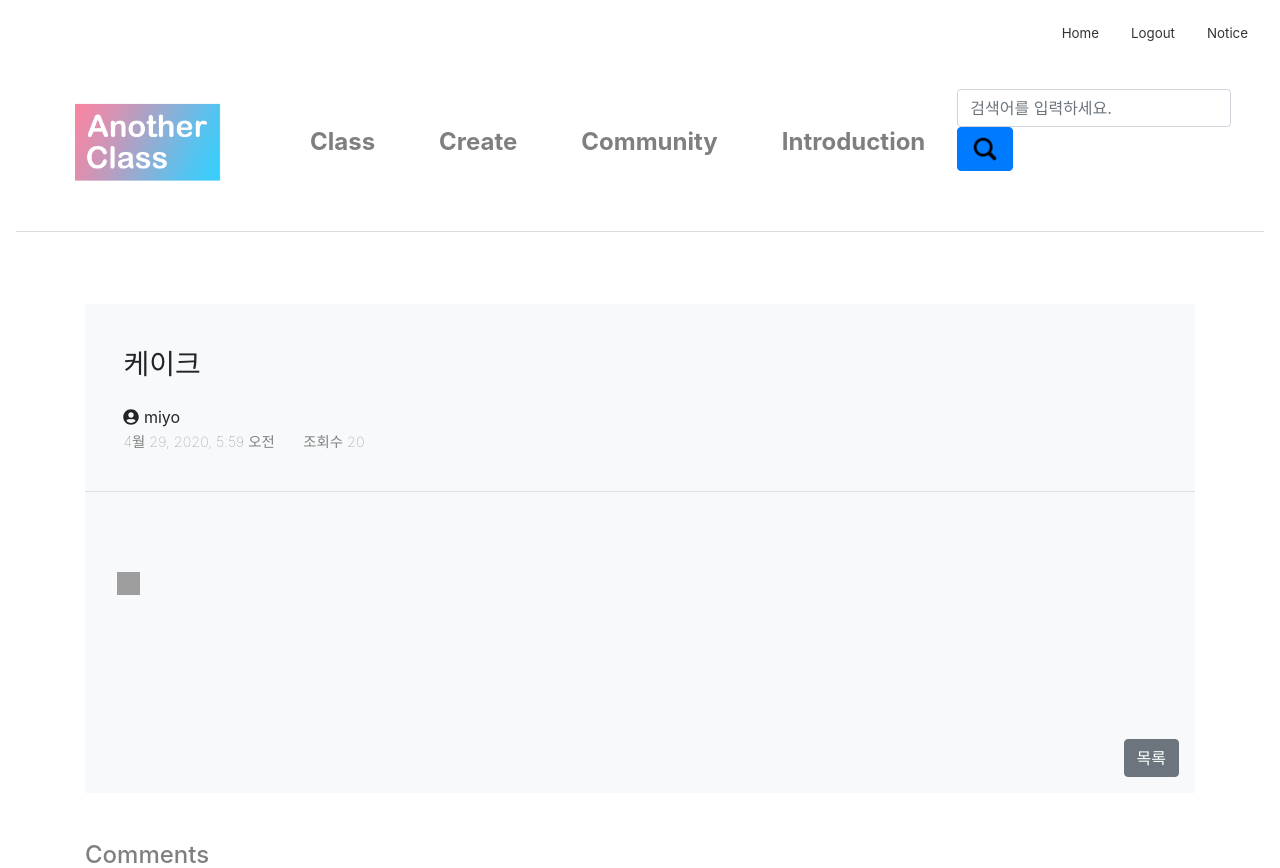
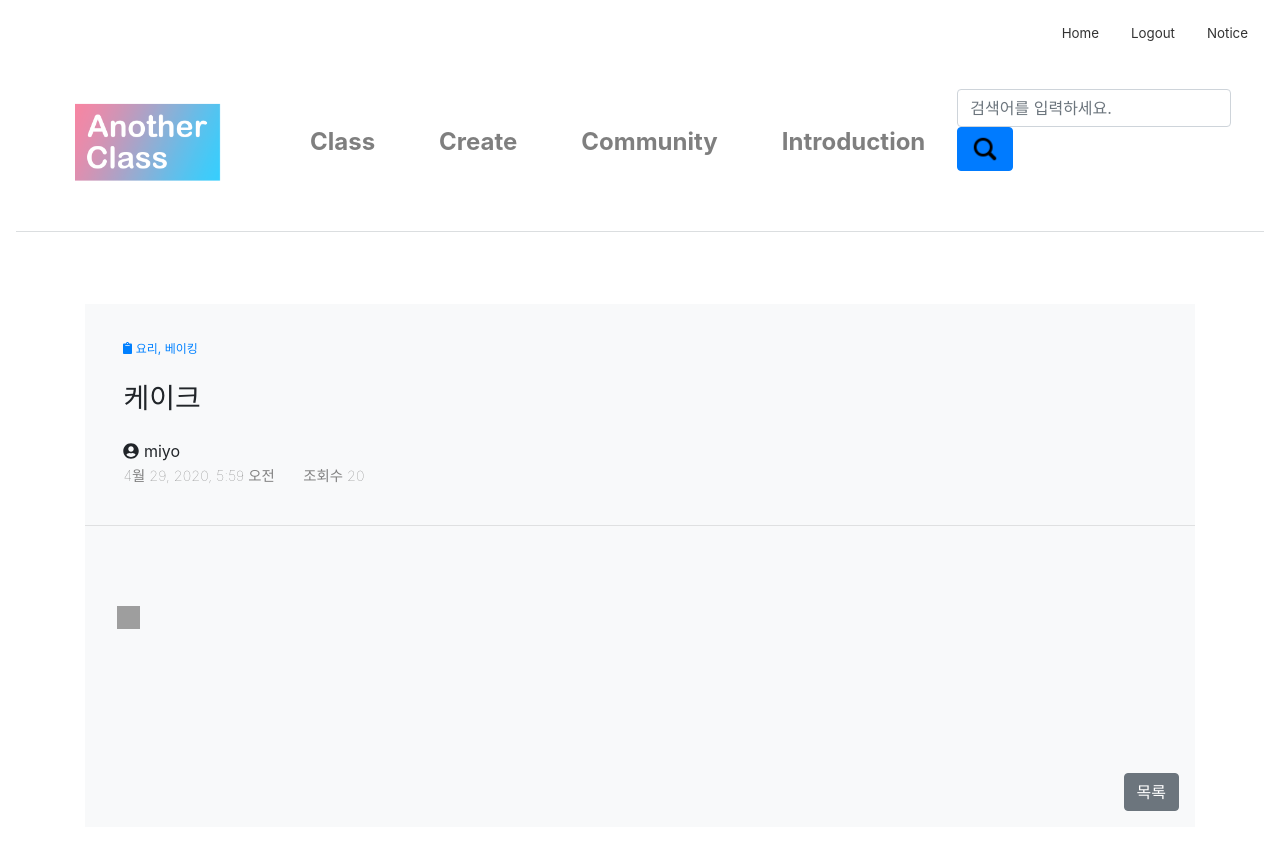
Before and after one commit to MiyoLee/AnotherClass, a Django app: page /community/18/ in a window 1280 px wide. Shown: the top 868 px of the page. Run offline with Django 3.2, Linux system fonts and the light colour scheme; a user stored in the database is signed in; data comes from the database, SQL or seed files in the repository; both versions use the stored data as it was after the commit; parts of the project's set-up code (start-up, migrations or seed data) failed here and were passed over; some libraries are stand-ins or nearby versions.

Commit message:
커뮤니티 게시글에 카테고리 연결

```diff
--- a/anotherClass/firstApp/forms.py
+++ b/anotherClass/firstApp/forms.py
@@ -7,7 +7,7 @@ class PostForm(forms.ModelForm):
     class Meta:
         model = Post
 
-        fields = ['title', 'text']
+        fields = ['category', 'title', 'text']
 
         widgets = {
                     'title': forms.TextInput(
--- a/anotherClass/firstApp/static/css/community.css
+++ b/anotherClass/firstApp/static/css/community.css
@@ -13,3 +13,12 @@ font-size:10pt;
 color:gray;
 font-size:10pt;
 }
+.cate-select{
+display:inline-block;
+padding:2rem;
+padding-left:8.6rem;
+}
+.post-body{
+padding:3rem;
+padding-top:0;
+}
--- a/anotherClass/firstApp/static/css/post_detail.css
+++ b/anotherClass/firstApp/static/css/post_detail.css
@@ -1,18 +1,33 @@
 .post_info{
     padding:1.2rem;
     margin:1.2rem;
+}
+.post_category{
+    margin:0;
+    padding-top:1rem;
+    color:#0080FF;
+    font-size:9pt;
 }
 .post_title{
     margin:0;
     padding:1.5rem;
     padding-left:0;
 }
+.post_author{
+    margin:0;
+    padding:0.8rem
+    padding-left:0;
+}
 .post_t{
-color:gray; font-weight:lighter; font-size:0.9rem;
+    color:gray;
+    font-weight:lighter;
+    font-size:0.9rem;
 }
 .post_v{
-color:gray; font-weight:lighter; font-size:0.9rem;
-margin-left:1.5rem;
+    color:gray;
+    font-weight:lighter;
+    font-size:0.9rem;
+    margin-left:1.5rem;
 }
 .post_contents{
     padding-top:3rem;
--- a/anotherClass/firstApp/templates/firstApp/createpost.html
+++ b/anotherClass/firstApp/templates/firstApp/createpost.html
@@ -2,6 +2,7 @@
 {% load static %}
 
 {% block content %}
+<link rel="stylesheet" href="{% static 'css/community.css' %}">
 <br>
 <div class="text-center"><h4>글쓰기</h4></div>
     <br>
@@ -10,7 +11,8 @@
         <form method="POST" enctype="multipart/form-data">
             <div class="blog-post-area bg-light">
             {% csrf_token %}
-                <div class="text-center" style="padding:3rem;">
+                <div class="cate-select">게시판 {{ form.category }}</div>
+                <div class="text-center post-body">
                     {{ form.media }}
                     {{ form.title }}
                     <br><br>
--- a/anotherClass/firstApp/templates/firstApp/post_detail.html
+++ b/anotherClass/firstApp/templates/firstApp/post_detail.html
@@ -9,8 +9,12 @@
 
     <div class="blog-post-area bg-light">
         <div class="post_info">
+            <div class="post_category">
+                <i class="fas fa-clipboard"></i>
+                <span>{{post.category}}</span>
+            </div>
             <h3 class="post_title">{{post.title}}</h3>
-            <p style="margin:0; padding:0.8rem color:gray;; padding-left:0;"><i class="fas fa-user-circle"></i> {{post.author}}</p>
+            <p class="post_author"><i class="fas fa-user-circle"></i> {{post.author}}</p>
             <span class="post_t">{{post.created_date}}</span>
             <span class="post_v">조회수 {{post.views}}</span>
         </div>
--- a/anotherClass/firstApp/templates/firstApp/update_post.html
+++ b/anotherClass/firstApp/templates/firstApp/update_post.html
@@ -2,6 +2,7 @@
 {% load static %}
 
 {% block content %}
+<link rel="stylesheet" href="{% static 'css/community.css' %}">
 <br>
 <div class="text-center"><h4>글 수정</h4></div>
     <br>
@@ -10,7 +11,8 @@
         <form method="POST" enctype="multipart/form-data">
             <div class="blog-post-area bg-light">
             {% csrf_token %}
-                <div class="text-center" style="padding:3rem;">
+                <div class="cate-select">게시판 {{ form.category }}</div>
+                <div class="text-center post-body">
                     {{ form.media }}
                     {{ form.title }}
                     <br><br>
--- a/anotherClass/static/css/login.css
+++ b/anotherClass/static/css/login.css
@@ -21,7 +21,3 @@
     border: 0;
     outline: none;
 }
-
-input{
-display:inline-block;
-}
```
Also changed, not shown: anotherClass/static/css/community.css (+9 -0 lines), anotherClass/static/css/createclass.css (+10 -3 lines), anotherClass/static/css/post_detail.css (+18 -3 lines), anotherClass/db.sqlite3, anotherClass/firstApp/migrations/0002_auto_20200429_0143.py (added), anotherClass/firstApp/migrations/0003_auto_20200429_0148.py (added).
